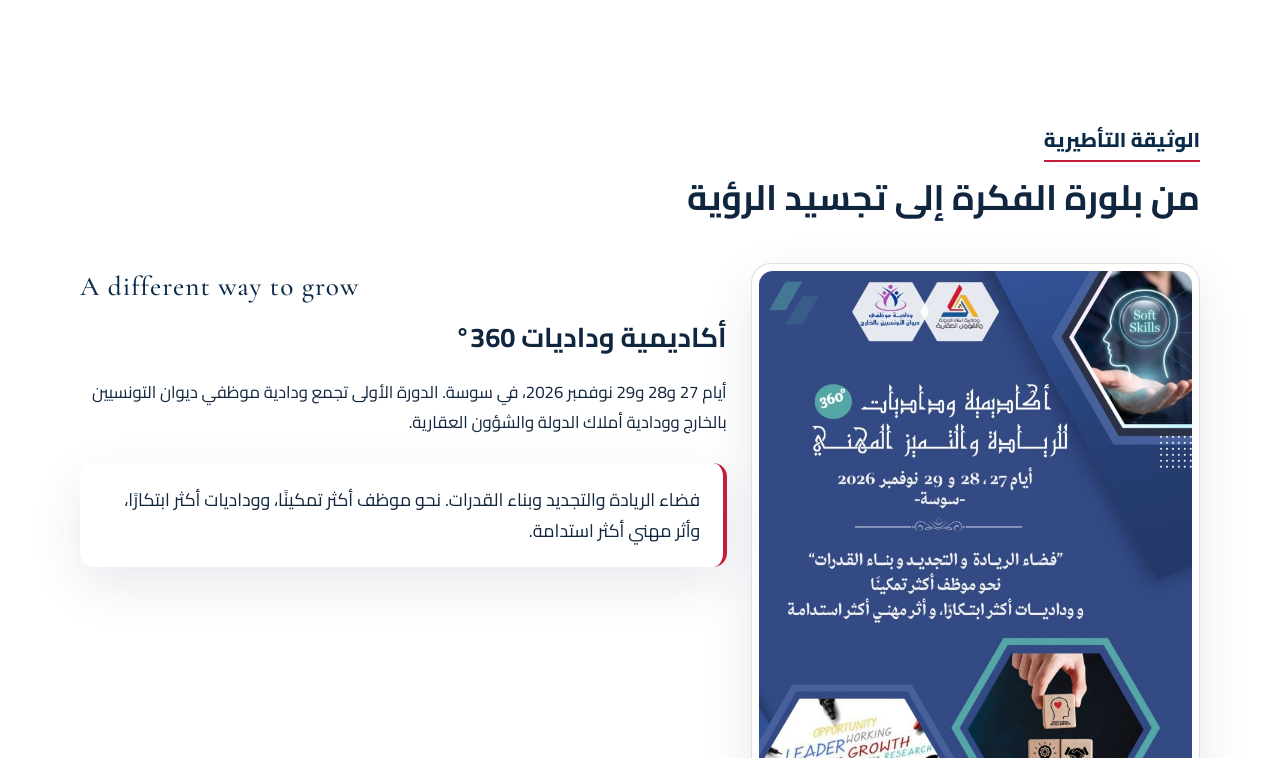
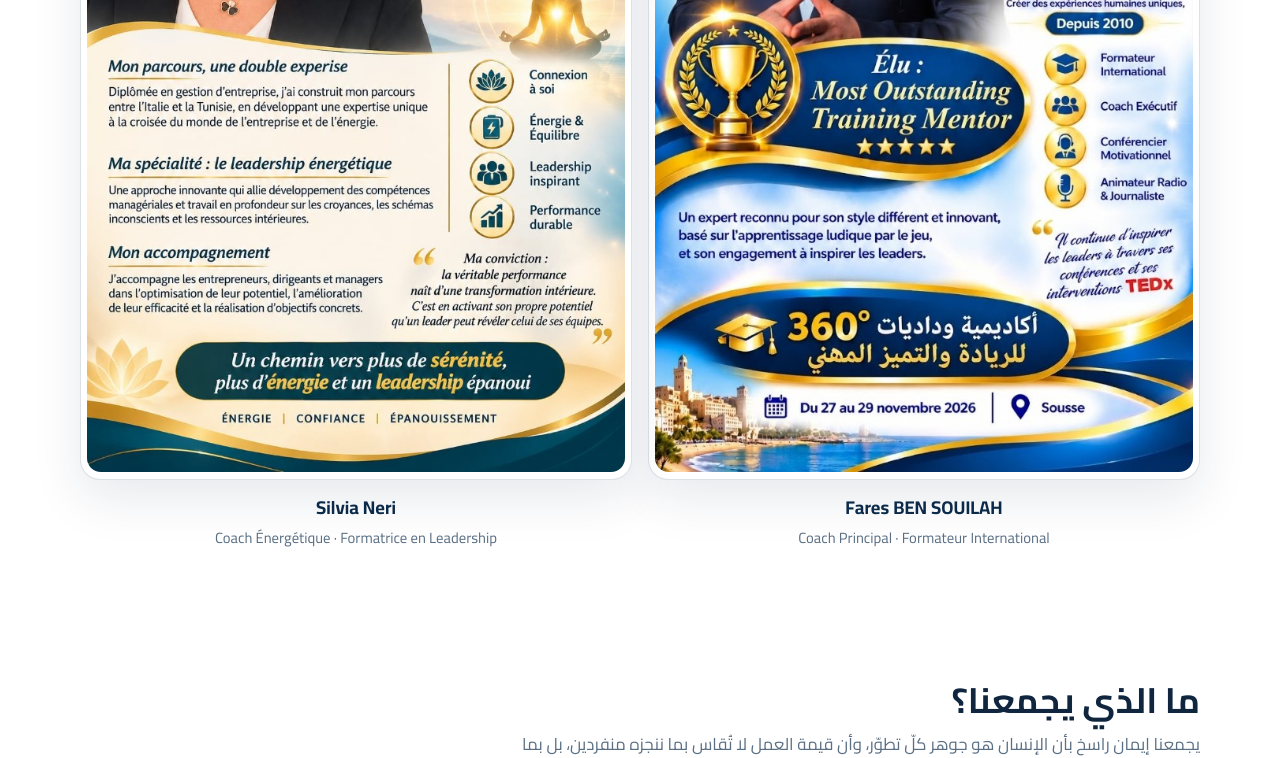
Before and after one commit to anassaaid/widadiat360, a website: page index.html in a window 1280 px wide. Shown: the part 2042-2800 px from the top of the page. Drawn offline with nearby package versions, Linux system fonts and the light colour scheme.

Commit message:
Ajoute la section formateurs avec les affiches de Fares et Silvia.

```diff
--- a/index.html
+++ b/index.html
@@ -15,7 +15,7 @@
   <link rel="preconnect" href="https://fonts.googleapis.com">
   <link rel="preconnect" href="https://fonts.gstatic.com" crossorigin>
   <link href="https://fonts.googleapis.com/css2?family=Cairo:wght@400;600;700;800&family=Cormorant+Garamond:wght@500;600&display=swap" rel="stylesheet">
-  <link rel="stylesheet" href="styles.css?v=26">
+  <link rel="stylesheet" href="styles.css?v=27">
 </head>
 <body>
   <header class="top">
@@ -63,6 +63,7 @@
         </ul>
         <div class="actions">
           <a class="btn btn-gold" href="inscription.html">الانتقال إلى استمارة التسجيل</a>
+          <a class="btn btn-ghost" href="#formateurs">المدربون</a>
           <a class="btn btn-ghost" href="#organisateurs">الإشراف العام</a>
           <a class="btn btn-ghost" href="#formules">اطلع على الصيغ</a>
         </div>
@@ -105,6 +106,34 @@
               <a class="mail" href="mailto:mouna.tayarifeki@gmail.com">mouna.tayarifeki@gmail.com</a>
             </div>
           </article>
+        </div>
+      </div>
+    </section>
+
+    <section class="section speakers" id="formateurs">
+      <div class="wrap">
+        <p class="kicker doc-label">فريق التأطير</p>
+        <h2>المدربون</h2>
+        <p class="intro">يواكب المشاركين خبراء في الريادة، التدريب، والتطوير المهني خلال أيام الأكاديمية الثلاثة.</p>
+        <div class="pair speakers-pair">
+          <figure class="speaker">
+            <button class="shot" type="button" data-full="assets/speakers/fares-ben-souilah.jpg">
+              <img src="assets/speakers/fares-ben-souilah.jpg" alt="Fares BEN SOUILAH — Coach Principal، أكاديمية وداديات 360°" loading="lazy" width="600" height="900">
+            </button>
+            <figcaption>
+              <strong dir="ltr" lang="fr">Fares BEN SOUILAH</strong>
+              <span>Coach Principal · Formateur International</span>
+            </figcaption>
+          </figure>
+          <figure class="speaker">
+            <button class="shot" type="button" data-full="assets/speakers/silvia-neri.jpg">
+              <img src="assets/speakers/silvia-neri.jpg" alt="Silvia Neri — Coach énergétique et formatrice en leadership" loading="lazy" width="600" height="900">
+            </button>
+            <figcaption>
+              <strong dir="ltr" lang="fr">Silvia Neri</strong>
+              <span>Coach Énergétique · Formatrice en Leadership</span>
+            </figcaption>
+          </figure>
         </div>
       </div>
     </section>
--- a/styles.css
+++ b/styles.css
@@ -751,6 +751,37 @@ button, a { -webkit-tap-highlight-color: transparent; }
   color: var(--muted);
   text-align: center;
 }
+.speakers .intro {
+  margin-top: 0.55rem;
+}
+.speakers-pair {
+  margin-top: 1.6rem;
+  align-items: start;
+}
+.speaker {
+  margin: 0;
+  display: flex;
+  flex-direction: column;
+  gap: 0.75rem;
+}
+.speaker .shot {
+  padding: 0.4rem;
+}
+.speaker figcaption {
+  display: flex;
+  flex-direction: column;
+  gap: 0.2rem;
+  text-align: center;
+}
+.speaker figcaption strong {
+  font-size: 1.15rem;
+  color: var(--navy);
+}
+.speaker figcaption span {
+  color: var(--muted);
+  font-size: 0.92rem;
+  line-height: 1.45;
+}
 .who-block {
   display: flex;
   flex-direction: column;
```
Also changed, not shown: assets/speakers/fares-ben-souilah.jpg (added), assets/speakers/silvia-neri.jpg (added).
